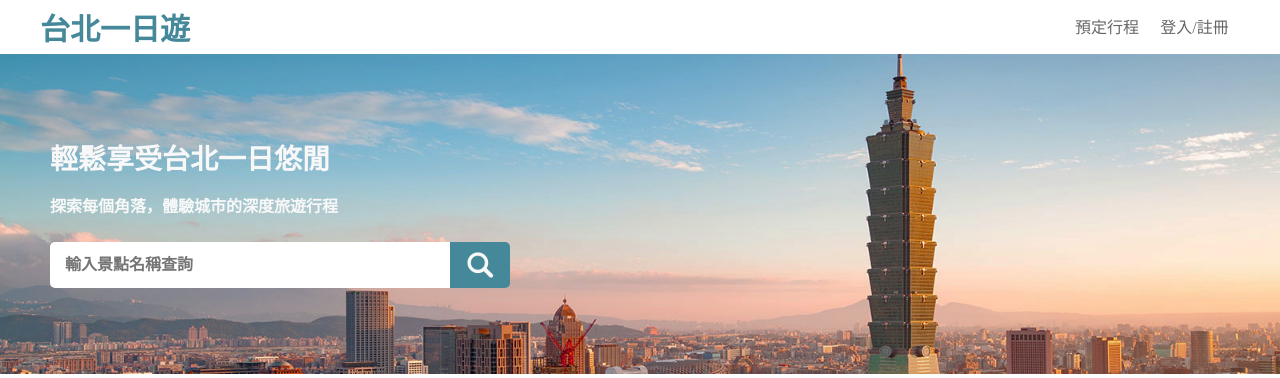
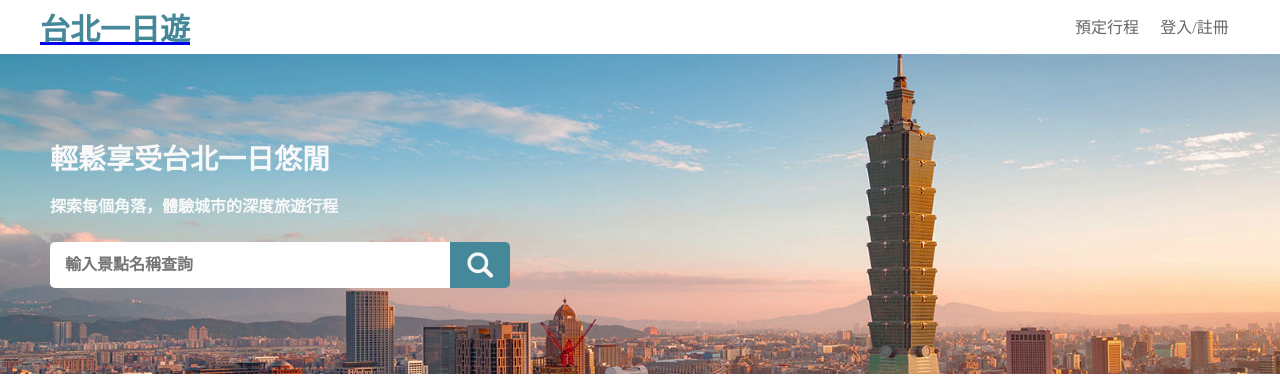
Before and after one commit to SaraChen1020/Taipei-day-trip-website, a Flask app: page / in a window 1280 px wide. Shown: the top 378 px of the page. Run offline with Flask 2, Linux system fonts and the light colour scheme.

Commit message:
feat: 首頁文字超連結

```diff
--- a/templates/index.html
+++ b/templates/index.html
@@ -10,7 +10,7 @@
   <body>
     <div class="top">
       <div class="navigation-bar">
-        <div class="topic">台北一日遊</div>
+        <a href="/"><div class="topic">台北一日遊</div> </a>
         <div class="frame-2">
           <div class="frame-1 schedule">預定行程</div>
           <div class="frame-1 sign">登入/註冊</div>
@@ -29,14 +29,14 @@
             class="search"
             value=""
           />
-          <div class="search-icon btn"></div>
+          <div class="search-icon search-btn"></div>
           <div class="categories">
             <!-- <div>養生溫泉</div>-->
           </div>
         </div>
       </div>
     </div>
-
+    <div class="no-result"></div>
     <div class="container">
       <div class="gallery">
         <!-- <div class="pic">
```
